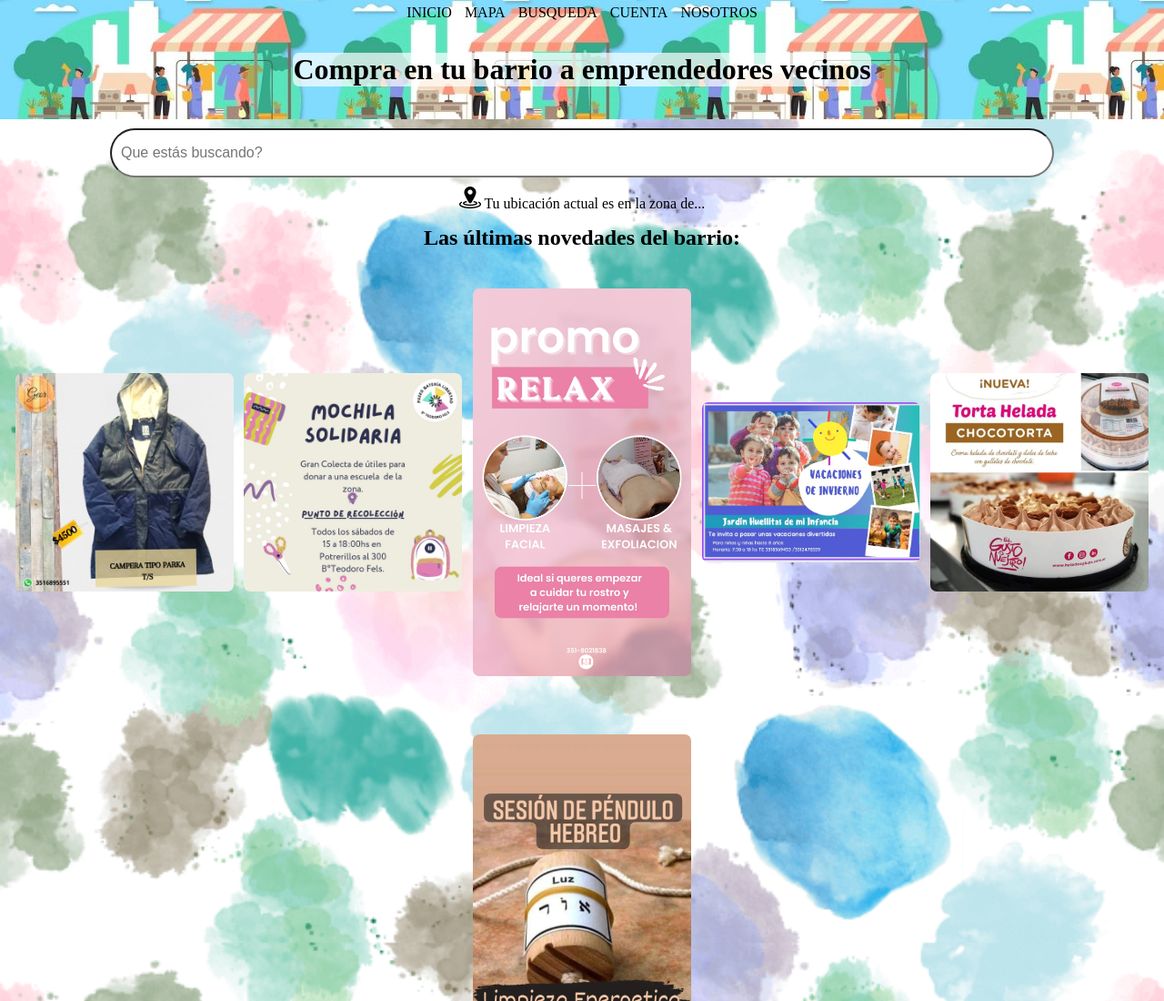
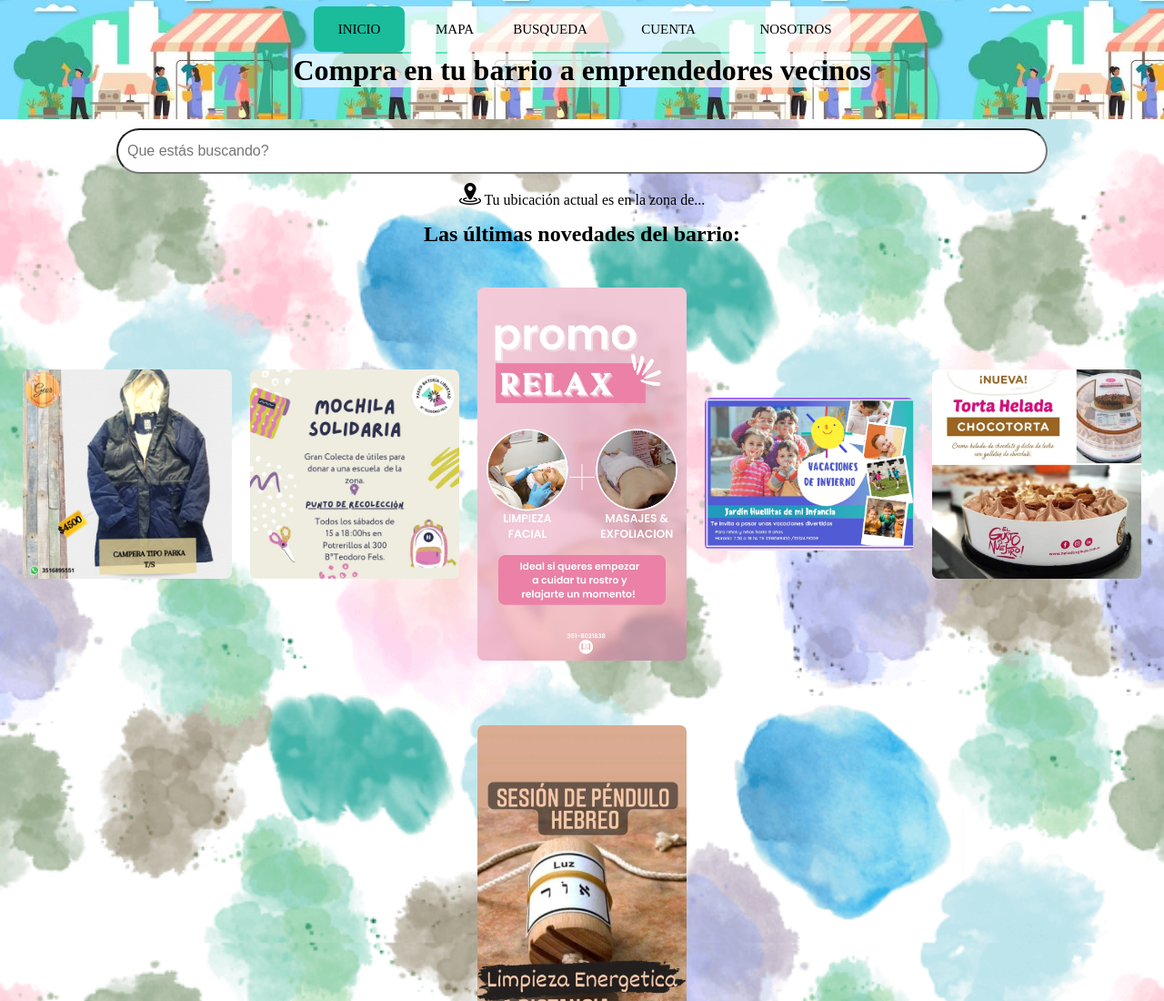
Before and after one commit to encoder1024/CompraEnTuBarrio, a plain HTML site: page index.html in a window 1280 px wide. Shown: the top 1100 px of the page at 91% size. Drawn offline with Linux system fonts and the light colour scheme.

Commit message:
Encabezado: sigo probando como hacer el menu resposive, guardo los ultimos cambios.

```diff
--- a/index.html
+++ b/index.html
@@ -13,7 +13,13 @@
 <body class="layout">
     <header class="encabezado layout__header">
         <nav class="nav__animacion">
-            <ul class="encabezado__menu">
+            <a href="#">inicio</a>
+            <a href="./pages/map.html">mapa</a>
+            <a href="./pages/search.html">busqueda</a>
+            <a href="./pages/profile.html">cuenta</a>
+            <a href="./pages/who-we-are.html">nosotros</a>
+            <div class="animation start-home"></div>
+<!--             <ul class="encabezado__menu">
                 <li class="encabezado__menu__item"><a href="#">inicio</a></li>
                 <li class="encabezado__menu__item"><a href="./pages/map.html">mapa</a></li>
                 <li class="encabezado__menu__item"><a href="./pages/search.html">busqueda</a></li>
@@ -26,8 +32,9 @@
                     </ul>
                 </li>
                 <li class="encabezado__menu__item"><a href="./pages/who-we-are.html">nosotros</a></li>
-            </ul>
+            </ul> -->
         </nav>
+
         <h1 class="encabezado__titulo">Compra en tu barrio<span class="displayOnOff"> a emprendedores vecinos</span></h1>
     </header>
     <main class="bodymain layout__main">
--- a/styles.css
+++ b/styles.css
@@ -2,7 +2,115 @@
 * {
     margin: 0;
     padding: 0;
+    box-sizing: border-box;
 }
+
+/* menu desktop */
+
+nav {
+	margin: 7px auto 0;
+	position: relative;
+	width: 590px;
+	height: 50px;
+    background-color: rgb(255, 255, 255, .7);
+/* 	background-color: #34495e; */
+	border-radius: 8px;
+	font-size: 0;
+}
+nav a {
+	line-height: 50px;
+	height: 100%;
+	font-size: 15px;
+	display: inline-block;
+	position: relative;
+	z-index: 1;
+	text-decoration: none;
+	text-transform: uppercase;
+	text-align: center;
+	color: black;
+	cursor: pointer;
+}
+nav .animation {
+	position: absolute;
+	height: 100%;
+	top: 0;
+	z-index: 0;
+	transition: all .5s ease 0s;
+	border-radius: 8px;
+}
+a:nth-child(1) {
+	width: 100px;
+}
+a:nth-child(2) {
+	width: 110px;
+}
+a:nth-child(3) {
+	width: 100px;
+}
+a:nth-child(4) {
+	width: 160px;
+}
+a:nth-child(5) {
+	width: 120px;
+}
+nav .start-home, a:nth-child(1):hover~.animation {
+	width: 100px;
+	left: 0;
+	background-color: #1abc9c;
+}
+nav .start-about, a:nth-child(2):hover~.animation {
+	width: 110px;
+	left: 100px;
+	background-color: #e74c3c;
+}
+nav .start-blog, a:nth-child(3):hover~.animation {
+	width: 100px;
+	left: 210px;
+	background-color: #3498db;
+}
+nav .start-portefolio, a:nth-child(4):hover~.animation {
+	width: 160px;
+	left: 310px;
+	background-color: #9b59b6;
+}
+nav .start-contact, a:nth-child(5):hover~.animation {
+	width: 120px;
+	left: 470px;
+	background-color: #e67e22;
+}
+
+/* body {
+	font-size: 12px;
+	font-family: sans-serif;
+	background: #2c3e50;
+}
+h1 {
+	text-align: center;
+	margin: 40px 0 40px;
+	text-align: center;
+	font-size: 30px;
+	color: #ecf0f1;
+	text-shadow: 2px 2px 4px #000000;
+	font-family: 'Cherry Swash', cursive;
+} */
+
+/* p {
+    position: absolute;
+    bottom: 20px;
+    width: 100%;
+    text-align: center;
+    color: #ecf0f1;
+    font-family: 'Cherry Swash',cursive;
+    font-size: 16px;
+} */
+
+/* span {
+    color: #2BD6B4;
+} */
+
+/* menu mobile */
+
+
 
 /* ---------------- PAGINA INDEX ---------------------------------------------------------------*/
 
@@ -66,7 +174,7 @@
     border-radius: 7px;
     width: fit-content;
     text-align: center;
-    transform: translateY(30px);
+    transform: translateY(2px);
     z-index: 100000;
 }
 
@@ -545,6 +653,10 @@
         margin: 10px auto;
     }
 
+    .nav__animacion{
+        display: none;
+    }
+
 
 }
 
```
